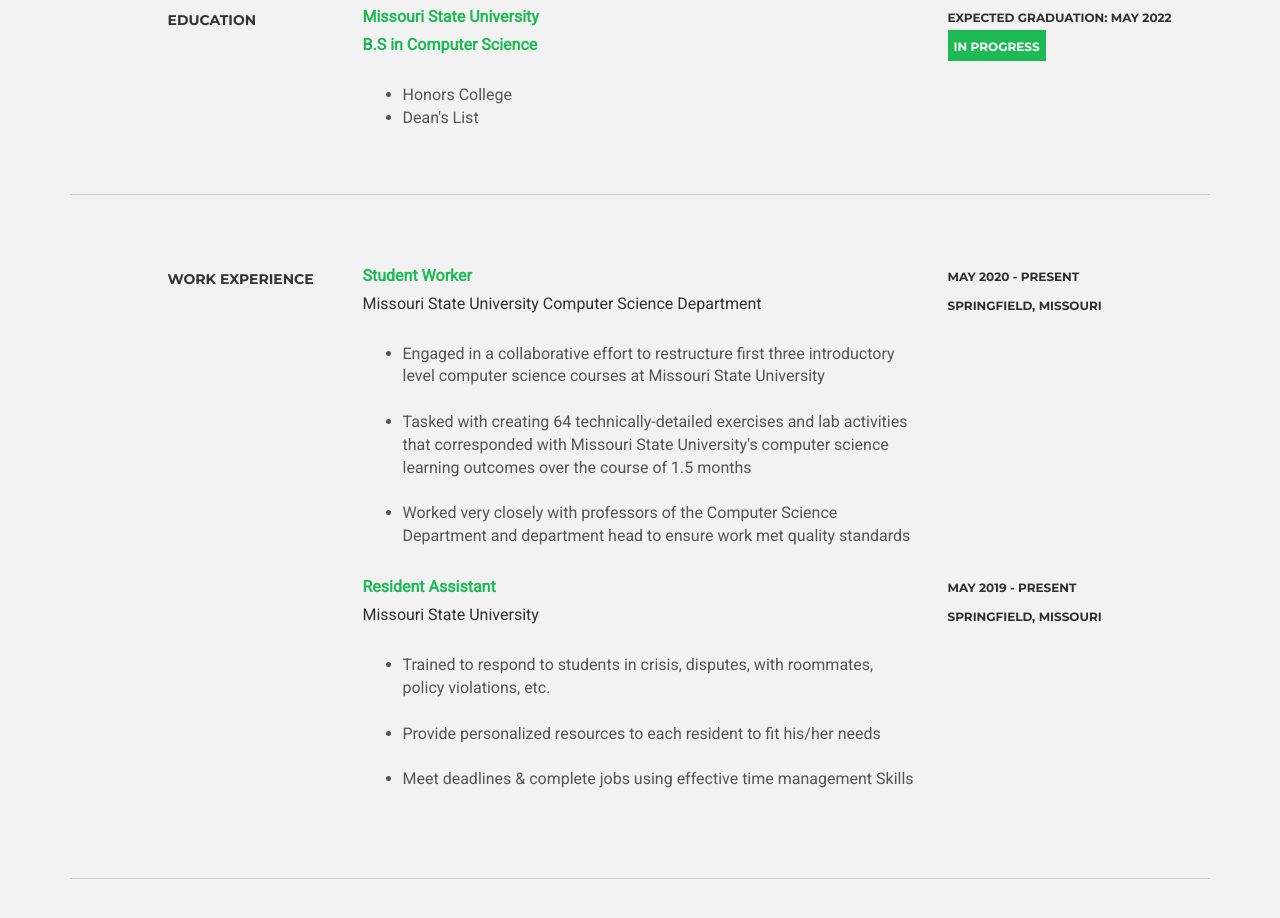
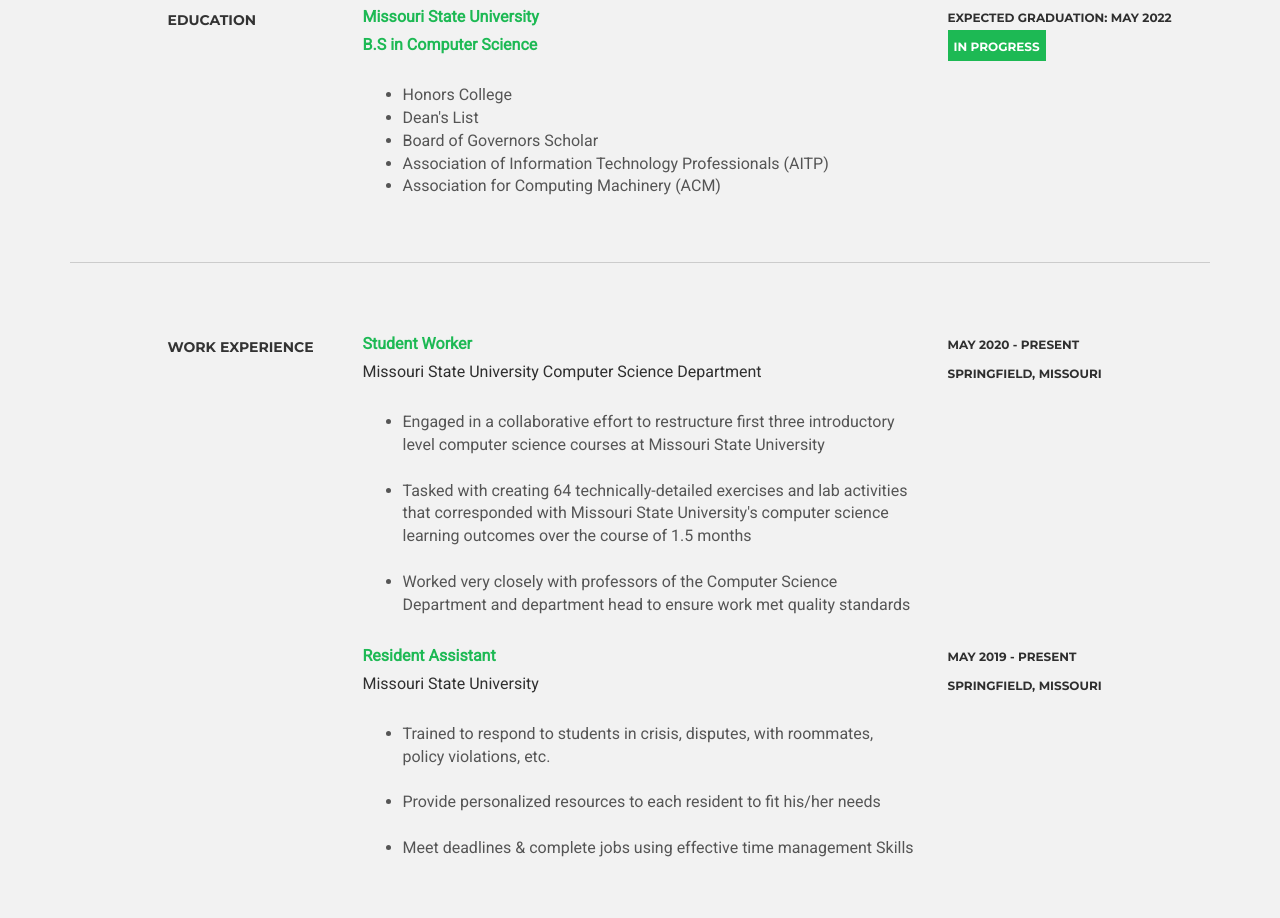
Before and after one commit to CalebAlex-Ander/calebalex-ander.github.io, a plain HTML site: page index.html in a window 1280 px wide. Shown: the part 1218-2136 px from the top of the page. Drawn offline with Linux system fonts and the light colour scheme.

Commit message:
Added more education bullet points

```diff
--- a/index.html
+++ b/index.html
@@ -76,6 +76,9 @@
                                 <ul>
                                     <li>Honors College</li>
                                     <li>Dean's List</li>
+                                    <li>Board of Governors Scholar</li>
+                                    <li>Association of Information Technology Professionals (AITP)</li>
+                                    <li>Association for Computing Machinery (ACM)</li>
                                 </ul>
                             </p>
                         </div>
```
